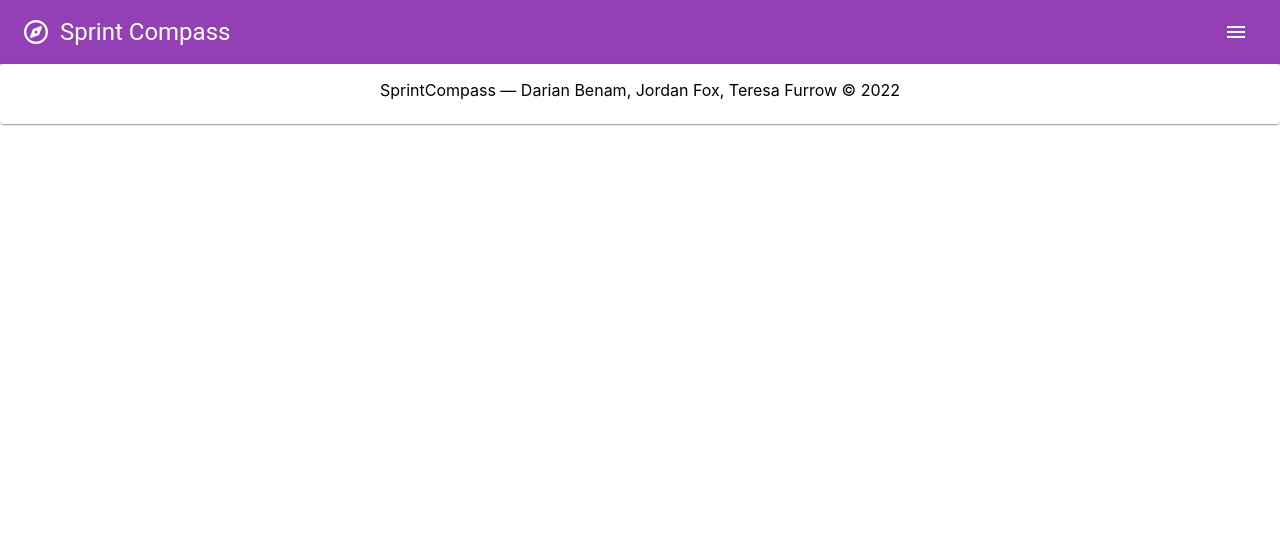
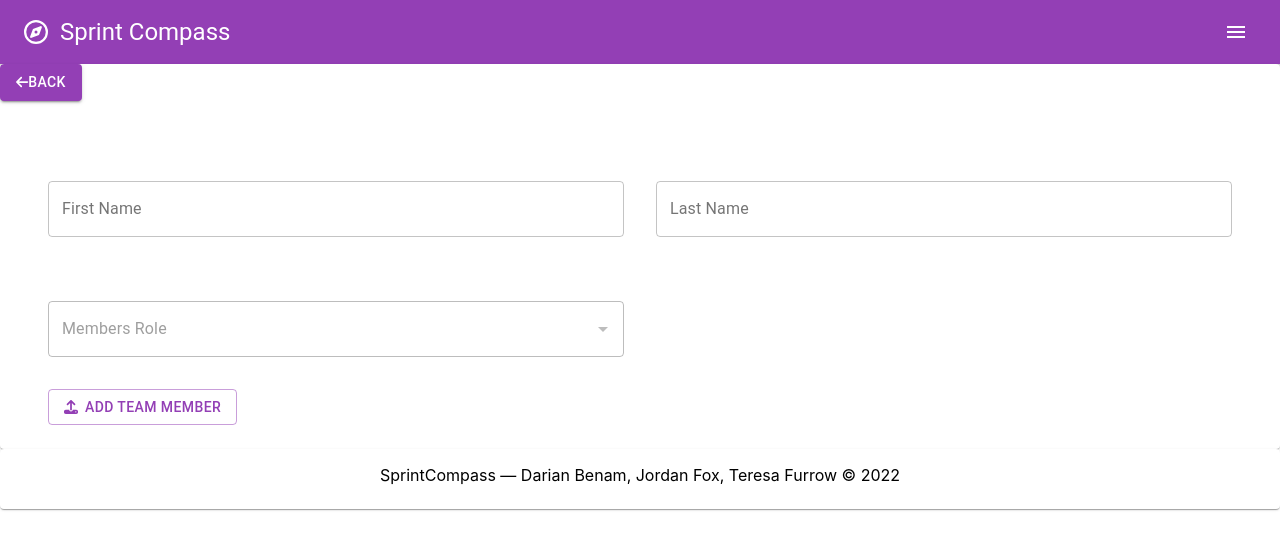
Before and after one commit to tcfurrow/SprintCompass_Group4, a React (Create React App) app in the folder sprint-compass-frontend/: page /add_team_member in a window 1280 px wide. Shown: the top 550 px of the page. Built offline with nearby package versions, Linux system fonts and the light colour scheme; no server answers.

Commit message:
added team member functions

```diff
--- a/sprint-compass-frontend/src/App.js
+++ b/sprint-compass-frontend/src/App.js
@@ -26,6 +26,7 @@ import { ThemeProvider } from "@mui/material/styles";
 import { faCompass } from "@fortawesome/free-regular-svg-icons";
 import theme from "./theme";
 import EditProjectComponent from "./components/EditProjectComponent";
+import AddTeamMember from "./components/AddTeamMember";
 
 function App() {
     const initialState = {
@@ -101,6 +102,7 @@ function App() {
                 <Route path="/projects" element={<ProjectsComponent showSnackbarMessage={showSnackbarMessage} />} />
                 <Route path="/add_project" element={<AddProjectComponent showSnackbarMessage={showSnackbarMessage} />} />
                 <Route path="/edit_project" element={<EditProjectComponent showSnackbarMessage={showSnackbarMessage} />} />
+                <Route path="/add_team_member" element={<AddTeamMember showSnackbarMessage={showSnackbarMessage} />} />
                 <Route path="/backlog" element={<ProductBacklogComponent showSnackbarMessage={showSnackbarMessage} />} />
             </Routes>
             <Snackbar
--- /dev/null
+++ b/sprint-compass-frontend/src/components/AddTeamMember.js
@@ -0,0 +1,167 @@
+// File Name:    EditProjectComponent.js
+// By:           Darian Benam, Jordan Fox, Teresa Furrow
+
+import {
+    Autocomplete,
+    Button,
+    Card,
+    CardContent,
+    CardHeader,
+    TextField,
+    Typography
+} from "@mui/material";
+import { useReducer, useEffect } from "react";
+import { ThemeProvider } from "@mui/material/styles";
+import { httpUpdate, httpGet, httpInsert } from "../utils/ApiUtilities";
+import theme from "../theme";
+import { faUpload, faArrowLeft } from "@fortawesome/free-solid-svg-icons";
+import { FontAwesomeIcon } from "@fortawesome/react-fontawesome";
+import "../scss/App.scss";
+import { useLocation, useNavigate } from "react-router-dom";
+// import AdapterDateFns from "@mui/lab/AdapterDateFns";
+// import LocalizationProvider from "@mui/lab/LocalizationProvider";
+// import DesktopDatePicker from "@mui/lab/DesktopDatePicker";
+
+const AddTeamMemberComponent = (props) => {
+    const location = useLocation();
+    const navigate = useNavigate();
+
+    const initialState = {
+        firstName: "",
+        lastName: "",
+        role: [],
+        selectedRoleId: -1
+    };
+
+    const reducer = (state, newState) => ({ ...state, ...newState });
+    const [state, setState] = useReducer(reducer, initialState);
+
+    useEffect(() => {
+        (async () => {
+            await fetchRoles();
+        })();
+    }, []);
+
+    const fetchRoles = async () => {
+        try {
+            props.showSnackbarMessage("Fetching roles for new member...");
+
+            const roleList = await httpGet("api/role");
+
+            if (roleList?.length >= 0) {
+                props.showSnackbarMessage(`Found ${roleList.length} roles.`);
+                setState({ role: roleList });
+            }
+        } catch (error) {
+            props.showSnackbarMessage("An error occurred while attempting to fetch the list of roles!");
+        }
+    }
+
+    const clearInputFields = () => {
+        setState({
+            firstName: "",
+            lastName: "",
+            selectedRoleId: -1
+        });
+    }
+
+    const onFirstNameTextFieldValueChange = (event) => {
+        setState({ firstName: event.target.value });
+    }
+    const onLastNameTextFieldValueChange = (event) => {
+        setState({ lastName: event.target.value });
+    }
+    const onRoleSelected = (event, selectedRole) => {
+        setState({ selectedRoleId: selectedRole.id });
+    }
+    const onBackButtonClicked = () => {
+        navigate("/projects");
+    }
+
+    const onAddTeamMemberButtonClicked = async () => {
+        try {
+            props.showSnackbarMessage("Adding Team Member...");
+
+            const teamMember = {
+                firstName: state.firstName,
+                lastName: state.lastName,
+                roleId: state.selectedRoleId
+            };
+
+            const addTeamMemberResponse = await httpInsert("api/team", teamMember);
+
+            if (addTeamMemberResponse !== null && !addTeamMemberResponse.error) {
+                props.showSnackbarMessage(`Team Member added successfully (id: ${addTeamMemberResponse.userAdded.id})!`);
+                clearInputFields();
+            } else {
+                props.showSnackbarMessage("Failed to add team member due to server-side issue.");
+            }
+        } catch (error) {
+            props.showSnackbarMessage("An error occurred while attempting to add the team member!");
+            console.log(error);
+        }
+    }
+    return (
+        <ThemeProvider theme={theme}>
+            <Card>
+            <Button variant="contained" onClick={onBackButtonClicked} className="margin-bottom__small">
+                    <FontAwesomeIcon icon={faArrowLeft} />
+                    Back
+                </Button>
+                <CardHeader
+                    className="align-text__center"
+                />
+                <CardContent>
+                    <div className="card-content-wrapper">
+                        {
+                            <div>
+                                <div className="grid__split-evenly">
+                                    <TextField
+                                        label="First Name"
+                                        variant="outlined"
+                                        className="margin-bottom__small"
+                                        onChange={onFirstNameTextFieldValueChange}
+                                        value={state.firstName}
+                                        fullWidth
+                                    />
+                                    <TextField
+                                        label="Last Name"
+                                        variant="outlined"
+                                        className="margin-bottom__small"
+                                        onChange={onLastNameTextFieldValueChange}
+                                        value={state.lastName}
+                                        fullWidth
+                                    />
+                                     <Autocomplete
+                                        options={state.role}
+                                        getOptionLabel={(option) => option}
+                                        renderInput={(params) => (
+                                    <TextField
+                                        {...params}
+                                        label="Members Role"
+                                        variant="outlined"
+                                    />
+                                        )}
+                                        onChange={onRoleSelected}
+                                        className="margin-bottom__small"
+                                        disabled={state.role.length === 0}
+                                        fullWidth
+                                    />
+                                </div>
+                                <Button
+                                    variant="outlined"
+                                    onClick={onAddTeamMemberButtonClicked}
+                                >
+                                    <FontAwesomeIcon icon={faUpload} className="margin-right__xsmall" />
+                                    Add Team Member
+                                </Button>
+                            </div>
+                        }
+                    </div>
+                </CardContent>
+            </Card>
+        </ThemeProvider>
+    );
+}
+
+export default AddTeamMemberComponent;
--- a/sprint-compass-frontend/src/components/EditProjectComponent.js
+++ b/sprint-compass-frontend/src/components/EditProjectComponent.js
@@ -13,21 +13,24 @@ import { useReducer } from "react";
 import { ThemeProvider } from "@mui/material/styles";
 import { httpUpdate } from "../utils/ApiUtilities";
 import theme from "../theme";
-import { faUpload } from "@fortawesome/free-solid-svg-icons";
+import { faUpload, faArrowLeft } from "@fortawesome/free-solid-svg-icons";
 import { FontAwesomeIcon } from "@fortawesome/react-fontawesome";
 import "../scss/App.scss";
-import { useLocation } from "react-router-dom";
+import { useLocation, useNavigate} from "react-router-dom";
 import AdapterDateFns from "@mui/lab/AdapterDateFns";
 import LocalizationProvider from "@mui/lab/LocalizationProvider";
 import DesktopDatePicker from "@mui/lab/DesktopDatePicker";
 
 const EditProjectComponent = (props) => {
     const location = useLocation();
+    const navigate = useNavigate();
 
     const initialState = {
         projectName: location?.state?.project?.name ?? "",
         projectDescription: location?.state?.project?.description ?? "",
-        projectStartDate: location?.state?.project?.startDate ?? null
+        projectStartDate: location?.state?.project?.startDate ?? null,
+        selectedTeamId: -1,
+        teamProjects: [],
     };
 
     const reducer = (state, newState) => ({ ...state, ...newState });
@@ -44,6 +47,10 @@ const EditProjectComponent = (props) => {
     const onProjectStartDateValueChanged = (selectedDate) => {
         setState({ projectStartDate: selectedDate });
     }
+    const onBackButtonClicked = () => {
+        navigate("/projects");
+    }
+
 
     const onUpdateProjectButtonClicked = async () => {
         try {
@@ -68,8 +75,13 @@ const EditProjectComponent = (props) => {
     }
 
     return (
+        <div>
         <ThemeProvider theme={theme}>
             <Card>
+                <Button variant="contained" onClick={onBackButtonClicked} className="margin-bottom__small">
+                    <FontAwesomeIcon icon={faArrowLeft} />
+                    Back
+                </Button>
                 <CardHeader
                     title={
                         location?.state?.project != null
@@ -129,6 +141,7 @@ const EditProjectComponent = (props) => {
                 </CardContent>
             </Card>
         </ThemeProvider>
+        </div>
     );
 }
 
--- a/sprint-compass-frontend/src/components/ProjectsComponent.js
+++ b/sprint-compass-frontend/src/components/ProjectsComponent.js
@@ -127,6 +127,17 @@ const ProjectsComponent = (props) => {
         });
     }
 
+    const onAddTeamMemberButtonClicked = (event) => {
+        const projectId = parseInt(event.currentTarget.getAttribute("data-project-id-to-update"));
+        const projectToUpdate = state.teamProjects.find(project => project.id === projectId);
+
+        navigate("/add_team_member", {
+            state: {
+                project: projectToUpdate
+            }
+        });
+    }
+
     const onDeleteProjectButtonClicked = (event) => {
         // TODO: We should probably do data validation here to make sure that the project id is indeed an integer
         const projectId = parseInt(event.currentTarget.getAttribute("data-project-id-to-delete"));
@@ -173,10 +184,6 @@ const ProjectsComponent = (props) => {
 
     const onAddProjectButtonClicked = () => {
         navigate("/add_project");
-    }
-
-    const onAddTeamMemberButtonClicked = () => {
-        navigate("/add_team_member");
     }
 
     const renderSelectTeamPage = () => {
@@ -267,6 +274,7 @@ const ProjectsComponent = (props) => {
                                                         >
                                                             <FontAwesomeIcon icon={faTrash} />
                                                         </Button>
+
                                                     </div>
                                                 </TableCell>
                                             </TableRow>
@@ -283,8 +291,11 @@ const ProjectsComponent = (props) => {
                         </div>
                     </div>
                     <div>
+
                         <Typography variant="h6" className="margin-bottom__small">Team Members</Typography>
                         <List className="team-member-list margin-bottom__small">
+
+                            {/* //state.teamProjects.map((teamProject, index) => ( */}
                             <ul>
                                 {
                                     state.teamProjects[0].team.members.map((teamMember, index) => (
@@ -295,12 +306,20 @@ const ProjectsComponent = (props) => {
                                     ))
                                 }
                             </ul>
+
+
                         </List>
                         <div className="action-buttons-container">
-                            <Button variant="outlined" onClick={onAddTeamMemberButtonClicked}>
+
+
+                            <Button variant="outlined" onClick={onAddTeamMemberButtonClicked}
+                            //data-project-id-to-update={teamProject.id}
+                            >
                                 <FontAwesomeIcon icon={faUserPlus} />
+
                                 Add Team Member
                             </Button>
+                        {/* )) */}
                         </div>
                     </div>
                 </div>
```
